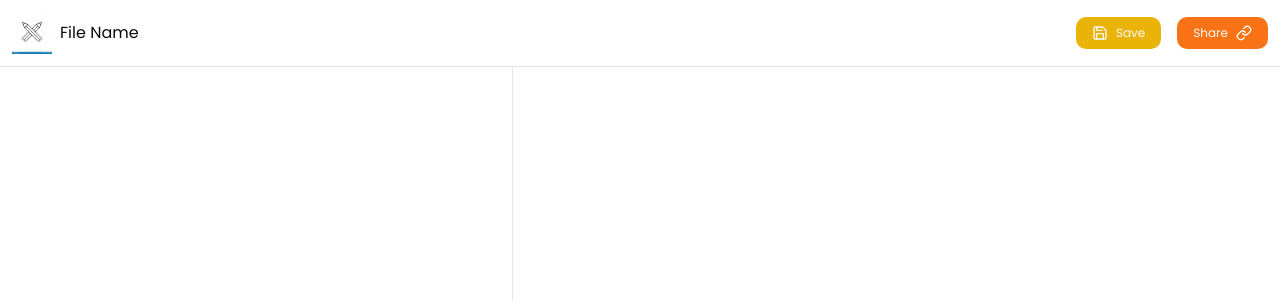
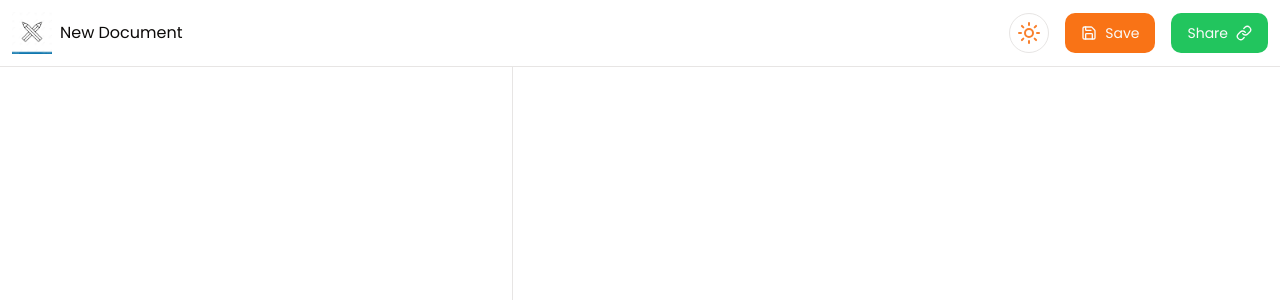
Before and after one commit to subhadeeproy3902/BloxAI, a Next.js app: page /workspace/1 in a window 1280 px wide. Shown: the top 300 px of the page. Built offline with nearby package versions, Linux system fonts and the light colour scheme; no server answers.

Commit message:
dark mode, save and share woprking

```diff
--- a/src/app/_constant/Constant.tsx
+++ b/src/app/_constant/Constant.tsx
@@ -1,3 +1,3 @@
-export default{
-  MAX_FREE_FILE:10,
-}
+export default {
+  MAX_FREE_FILE: 69,
+};
--- a/src/app/dashboard/_components/FileList.tsx
+++ b/src/app/dashboard/_components/FileList.tsx
@@ -35,7 +35,7 @@ function FileList() {
     <div className="mt-10">
       <div className="overflow-x-auto">
         <table className="min-w-full divide-y-2 overflow-hidden text-sm">
-          <thead className="ltr:text-left rtl:text-right text-primary-foreground">
+          <thead className="ltr:text-left rtl:text-right">
             <tr>
               <td className="whitespace-nowrap px-4 py-2 font-medium">
                 File Name
@@ -52,15 +52,15 @@ function FileList() {
             </tr>
           </thead>
 
-          <tbody className="divide-y divide-gray-200">
+          <tbody className="divide-y divide-stone-600">
             {fileList &&
               fileList.map((file: FILE, index: number) => (
                 <tr
                   key={index}
-                  className="odd:bg-muted cursor-pointer"
+                  className="odd:bg-muted/50 cursor-pointer"
                   onClick={() => router.push("/workspace/" + file._id)}
                 >
-                  <td className="whitespace-nowrap px-4 py-2 font-medium text-primary-foreground">
+                  <td className="whitespace-nowrap px-4 py-2 font-medium">
                     {file.fileName}
                   </td>
                   <td className="whitespace-nowrap px-4 py-2 text-muted-foreground">
--- a/src/app/dashboard/_components/Header.tsx
+++ b/src/app/dashboard/_components/Header.tsx
@@ -1,4 +1,6 @@
 import { Button } from "@/components/ui/button";
+import { Input } from "@/components/ui/input";
+import ThemeTogglebutton from "@/components/ui/ThemeToggle";
 import { useKindeBrowserClient } from "@kinde-oss/kinde-auth-nextjs";
 import { Search, Send } from "lucide-react";
 import Image from "next/image";
@@ -7,11 +9,12 @@ function Header() {
   const { user }: any = useKindeBrowserClient();
   return (
     <div className="flex justify-end w-full gap-2 items-center">
-      <div className="flex gap-2 items-center border rounded-md p-1">
-        <Search className="h-4 w-4" />
-        <input type="text" placeholder="Search" />
+      <div className="flex gap-2 items-center border rounded-lg p-1">
+        <Search size={24} />
+        <Input type="text" placeholder="Search" className="border-none" />
       </div>
-      <div>
+      <div className="flex gap-2 items-center mx-2" >
+        <ThemeTogglebutton />
         <Image
           src={user?.picture || "https://picsum.photos/50"}
           alt="user"
@@ -20,7 +23,7 @@ function Header() {
           className="rounded-full"
         />
       </div>
-      <Button className="gap-2 flex text-sm h-8 hover:bg-blue-700 bg-primary">
+      <Button>
         <Send className="h-4 w-4" /> Invite
       </Button>
     </div>
--- a/src/app/dashboard/_components/SideNav.tsx
+++ b/src/app/dashboard/_components/SideNav.tsx
@@ -30,11 +30,11 @@ function SideNav() {
       (resp) => {
         if (resp) {
           getFiles();
-          toast("File created successfully!");
+          toast.success("File created successfully!");
         }
       },
       (e) => {
-        toast("Error while creating file");
+        toast.error("Error while creating file");
       }
     );
   };
--- a/src/app/dashboard/_components/SideNavBottomSection.tsx
+++ b/src/app/dashboard/_components/SideNavBottomSection.tsx
@@ -52,7 +52,9 @@ function SideNavBottomSection({ onFileCreate, totalFiles }: any) {
       {/* Add New File Button  */}
       <Dialog>
         <DialogTrigger className="w-full" asChild>
-          <Button className="my-2">New File <File size={20}/></Button>
+          <Button className="my-2">
+            New File <File size={20} />
+          </Button>
         </DialogTrigger>
         {totalFiles < Constant.MAX_FREE_FILE ? (
           <DialogContent>
@@ -69,9 +71,6 @@ function SideNavBottomSection({ onFileCreate, totalFiles }: any) {
             <DialogFooter className="">
               <DialogClose asChild>
                 <Button
-                  type="button"
-                  className="bg-primary
-            hover:bg-blue-700"
                   disabled={!(fileInput && fileInput.length > 3)}
                   onClick={() => onFileCreate(fileInput)}
                 >
@@ -86,11 +85,11 @@ function SideNavBottomSection({ onFileCreate, totalFiles }: any) {
       </Dialog>
 
       {/* Progress Bar  */}
-      <div className="h-4 w-full bg-gray-200 rounded-full mt-5">
+      <div className="h-4 w-full bg-accent rounded-full mt-5">
         <div
-          className={`h-4  bg-primary rounded-full`}
-          style={{ width: `${(totalFiles / 5) * 100}%` }}
-        ></div>
+          className={`h-4 bg-primary rounded-full`}
+          style={{ width: `${(totalFiles / Constant.MAX_FREE_FILE) * 100}%` }}
+        />
       </div>
 
       <h2 className="text-[12px] mt-3">
--- a/src/app/layout.tsx
+++ b/src/app/layout.tsx
@@ -3,6 +3,7 @@ import { Poppins } from "next/font/google";
 import "./globals.css";
 import ConvexClientProvider from "./ConvexClientProvider";
 import { ThemeProvider } from "next-themes";
+import { Toaster } from "sonner";
 const poppins = Poppins({ weight: ["400", "700", "600"], subsets: ["latin"] });
 
 export const metadata: Metadata = {
@@ -20,7 +21,10 @@ export default function RootLayout({
     <html lang="en">
       <body className={poppins.className}>
         <ConvexClientProvider>
-          <ThemeProvider attribute="class"> {children}</ThemeProvider>
+          <ThemeProvider attribute="class">
+            {children}
+            <Toaster richColors theme="system" />
+          </ThemeProvider>
         </ConvexClientProvider>
       </body>
     </html>
--- a/src/app/teams/create/page.tsx
+++ b/src/app/teams/create/page.tsx
@@ -22,22 +22,19 @@ function CreateTeam() {
       console.log(resp);
       if (resp) {
         router.push("/dashboard");
-        toast("Team created successfully!!!");
+        toast.success("Team created successfully!!!");
       }
     });
   };
   return (
     <div className=" px-6 md:px-16 my-16">
       <Image src="/blox.webp" alt="logo" width={50} height={50} />
-      <div className="flex flex-col items-center mt-8">
+      <div className="flex flex-col items-center mt-8 gap-4">
         <h2 className="font-bold text-[40px] py-3">
           What should we call your team?
         </h2>
-        <h2 className="text-gray-500">
-          You can always change this later from settings.
-        </h2>
         <div className="mt-7 w-[40%]">
-          <label className="text-gray-500">Team Name</label>
+          <label className="text-muted-foreground">Team Name</label>
           <Input
             placeholder="Team Name"
             className="mt-3"
@@ -45,7 +42,6 @@ function CreateTeam() {
           />
         </div>
         <Button
-          className="bg-primary mt-9 w-[30%] hover:bg-primary"
           disabled={!(teamName && teamName?.length > 0)}
           onClick={() => createNewTeam()}
         >
--- a/src/app/workspace/[fileId]/page.tsx
+++ b/src/app/workspace/[fileId]/page.tsx
@@ -12,7 +12,6 @@ function Workspace({ params }: any) {
   const convex = useConvex();
   const [fileData, setFileData] = useState<FILE | any>();
   useEffect(() => {
-    console.log("FILEID", params.fileId);
     params.fileId && getFileData();
   }, []);
 
@@ -24,14 +23,12 @@ function Workspace({ params }: any) {
   };
   return (
     <div>
-      <WorkspaceHeader onSave={() => setTriggerSave(!triggerSave)} />
+      <WorkspaceHeader
+        onSave={() => setTriggerSave(!triggerSave)}
+        name={fileData?.fileName || "New Document"}
+      />
 
-      {/* Workspace Layout  */}
-      <div
-        className="grid grid-cols-1
-      md:grid-cols-5"
-      >
-        {/* Document  */}
+      <div className="grid grid-cols-1 md:grid-cols-5">
         <div className="h-screen col-span-2">
           <Editor
             onSaveTrigger={triggerSave}
@@ -39,7 +36,7 @@ function Workspace({ params }: any) {
             fileData={fileData}
           />
         </div>
-        {/* Whiteboard/canvas  */}
+
         <div className=" h-screen border-l col-span-3">
           <Canvas
             onSaveTrigger={triggerSave}
--- a/src/app/workspace/_components/Canvas.tsx
+++ b/src/app/workspace/_components/Canvas.tsx
@@ -4,6 +4,7 @@ import { FILE } from "../../dashboard/_components/FileList";
 import { useMutation } from "convex/react";
 import { useTheme } from "next-themes";
 import { api } from "../../../../convex/_generated/api";
+import { toast } from "sonner";
 
 function Canvas({
   onSaveTrigger,
@@ -26,7 +27,10 @@ function Canvas({
     updateWhiteboard({
       _id: fileId,
       whiteboard: JSON.stringify(whiteBoardData),
-    }).then((resp) => console.log(resp));
+    })
+      .catch((e) => {
+        toast.error("Failed to save whiteboard!");
+      });
   };
   return (
     <div style={{ height: "670px" }}>
@@ -42,7 +46,7 @@ function Canvas({
           UIOptions={{
             canvasActions: {
               changeViewBackgroundColor: true,
-              saveToActiveFile: false,
+              saveToActiveFile: true,
               loadScene: true,
               export: { saveFileToDisk: true },
               toggleTheme: true,
--- a/src/app/workspace/_components/Editor.tsx
+++ b/src/app/workspace/_components/Editor.tsx
@@ -54,16 +54,11 @@ function Editor({
   }, [fileData]);
 
   useEffect(() => {
-    console.log("triger Value:", onSaveTrigger);
     onSaveTrigger && onSaveDocument();
   }, [onSaveTrigger]);
 
   const initEditor = () => {
     const editor = new EditorJS({
-      /**
-       * Id of Element that should contain Editor instance
-       */
-
       tools: {
         header: {
           class: Header,
@@ -98,16 +93,15 @@ function Editor({
       ref.current
         .save()
         .then((outputData) => {
-          console.log("Article data: ", outputData);
           updateDocument({
             _id: fileId,
             document: JSON.stringify(outputData),
           }).then(
             (resp) => {
-              toast("Document Updated!");
+              toast.success("Document Saved!");
             },
             (e) => {
-              toast("Server Error!");
+              toast.error("Server Error!");
             }
           );
         })
--- a/src/app/workspace/_components/WorkspaceHeader.tsx
+++ b/src/app/workspace/_components/WorkspaceHeader.tsx
@@ -1,28 +1,31 @@
 import { Button } from "@/components/ui/button";
+import ThemeTogglebutton from "@/components/ui/ThemeToggle";
+import { THEME } from "@excalidraw/excalidraw";
 import { Link, Save } from "lucide-react";
 import Image from "next/image";
 import React from "react";
+import { toast } from "sonner";
 
-function WorkspaceHeader({ onSave }: any) {
+function WorkspaceHeader({ onSave, name }: any) {
   return (
     <div className="p-3 border-b flex justify-between items-center">
       <div className="flex gap-2 items-center">
         <Image src={"/logo.webp"} alt="logo" height={40} width={40} />
-        <h2>File Name</h2>
+        <h2>{name}</h2>
       </div>
       <div className="flex items-center gap-4">
-        <Button
-          className="h-8 text-[12px]
-        gap-2 bg-yellow-500 hover:bg-yellow-600"
-          onClick={() => onSave()}
-        >
-          <Save className="h-4 w-4" /> Save{" "}
+        <ThemeTogglebutton/>
+        <Button onClick={() => onSave()}>
+          <Save className="h-4 w-4 mr-2" /> Save{" "}
         </Button>
         <Button
-          className="h-8 text-[12px]
-        gap-2 bg-primary hover:bg-blue-700"
+          className="bg-green-500 hover:bg-green-600"
+          onClick={() => {
+            navigator.clipboard.writeText(window.location.href);
+            toast.success("Link copied to clipboard");
+          }}
         >
-          Share <Link className="h-4 w-4" />{" "}
+          Share <Link className="h-4 w-4 ml-2" />{" "}
         </Button>
       </div>
     </div>
```
